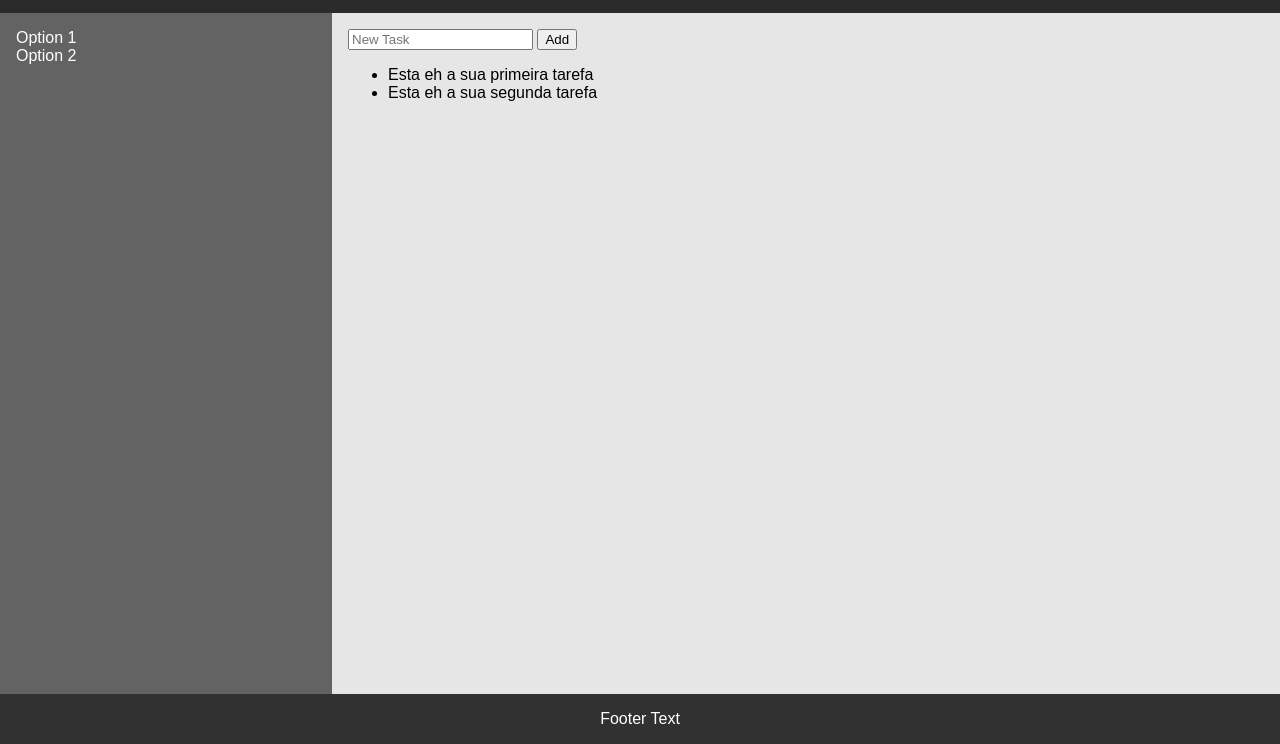
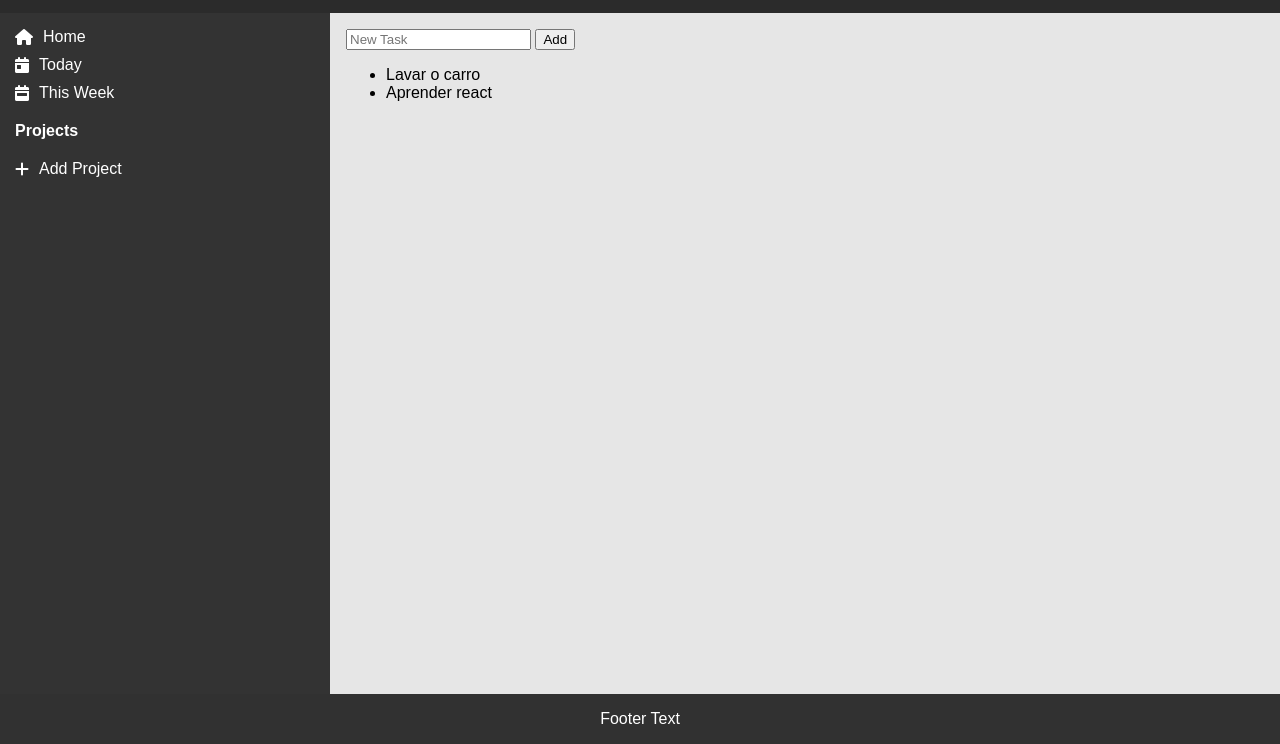
Before and after one commit to vinnicf/todo, a plain HTML site: page index.html in a window 1280 px wide. Shown: the part 56-800 px from the top of the page. Drawn offline with Linux system fonts and the light colour scheme.

Commit message:
Structure sidebar nav items. Create project constructor

```diff
--- a/index.html
+++ b/index.html
@@ -3,6 +3,7 @@
 <head>
   <title>Todo List</title>
     <link rel="stylesheet" href="src/style.css">
+    <link rel="stylesheet" href="https://cdnjs.cloudflare.com/ajax/libs/font-awesome/6.4.2/css/all.min.css" integrity="sha512-z3gLpd7yknf1YoNbCzqRKc4qyor8gaKU1qmn+CShxbuBusANI9QpRohGBreCFkKxLhei6S9CQXFEbbKuqLg0DA==" crossorigin="anonymous" referrerpolicy="no-referrer" />
 </head>
 <body>
   <div class="container">
@@ -11,11 +12,42 @@
     </div>
 
     <div class="content">
-      <div class="sidebar">
-        <!-- Sidebar content -->
-        <p>Option 1</p>
-        <p>Option 2</p>
-      </div>
+        <div class="sidebar">
+            <!-- Home Item -->
+            <div class="sidebar-item">
+              <i class="fas fa-home"></i>
+              <p>Home</p>
+            </div>
+
+            <!-- Today Item -->
+            <div class="sidebar-item">
+              <i class="fas fa-calendar-day"></i>
+              <p>Today</p>
+            </div>
+
+            <!-- Week Item -->
+            <div class="sidebar-item">
+              <i class="fas fa-calendar-week"></i>
+              <p>This Week</p>
+            </div>
+
+            <!-- Projects Title -->
+            <div class="sidebar-section-title">
+              <p>Projects</p>
+            </div>
+
+            <!-- Projects List -->
+            <div class="sidebar-projects">
+              <!-- Project items can be dynamically added here -->
+            </div>
+
+            <!-- Add Project Button -->
+            <div class="sidebar-item add-project">
+              <i class="fas fa-plus"></i>
+              <p>Add Project</p>
+            </div>
+          </div>
+
 
       <div class="main">
         <!-- Main content -->
--- a/src/index.js
+++ b/src/index.js
@@ -1,15 +1,32 @@
+
+
+
+class Project {
+    constructor(name) {
+        this.name = name;
+        this.id = new Date().getTime();
+    }
+
+}
+
+
 class Task {
-    constructor(text) {
+    constructor(title,text) {
+      this.title = title
       this.text = text;
+      this.projectId = projectId;
       this.id = new Date().getTime(); // unique ID
     }
   }
 
 
-  let tasks = [
-    { text: 'Esta eh a sua primeira tarefa', id: 1693435297401 },
-    { text: 'Esta eh a sua segunda tarefa', id: 1693435298401 }
+const projects = [new Project('Home'), new Project('Work')];
+
+let tasks = [
+    { title: 'Lavar o carro', text:'O carro esta bem sujo ne', projectId: projects[0].id, id: 1693435297401 },
+    { title: 'Aprender react', text:'Precisamos disso para evoluir na vida', projectId: projects[0].id, id: 1693435298401 }
   ];
+
 
 
 // Function to render tasks
@@ -17,7 +34,6 @@ const renderTasks = (taskArray) => {
     // Get the task list element
     const taskListElement = document.getElementById('taskList');
 
-    // Clear existing tasks from the list
     taskListElement.innerHTML = '';
 
     // Loop through each task in the array
@@ -26,7 +42,7 @@ const renderTasks = (taskArray) => {
       const listItemElement = document.createElement('li');
 
 
-      listItemElement.textContent = task.text;
+      listItemElement.textContent = task.title;
 
       // Append the list item to the task list
       taskListElement.appendChild(listItemElement);
@@ -50,13 +66,11 @@ document.addEventListener('DOMContentLoaded', () => {
         const taskText = taskInput.value;
 
         if (taskText) {
-            // Create a new Task object
+
             const newTask = new Task(taskText);
 
-            // Add the new Task object to the tasks array
             tasks.push(newTask);
 
-            // Re-render the task list
             renderTasks(tasks);
 
             taskInput.value = '';
--- a/src/style.css
+++ b/src/style.css
@@ -1,24 +1,24 @@
 
-/* Reset some default browser styles */
+
 body, h1, p {
   margin: 0;
   padding: 0;
   font-family: Arial, Helvetica, sans-serif;
 }
 
-/* Add a background color to the page */
+
 body {
   background: #f2f2f2;
 }
 
-/* Container holding our layout */
+
 .container {
   display: flex;
   flex-direction: column;
   min-height: 100vh; /* 100% of the viewport height */
 }
 
-/* Header */
+
 .header {
   background-color: #2b2b2b;
   color: white;
@@ -26,13 +26,13 @@ body {
   padding: 1em;
 }
 
-/* Flexbox container for main content */
+
 .content {
   flex: 1; /* takes up the remaining space */
   display: flex;
 }
 
-/* Sidebar */
+
 .sidebar {
   background-color: #636363;
   color: white;
@@ -40,17 +40,46 @@ body {
   padding: 1em;
 }
 
-/* Main content area */
+
 .main {
   flex: 1; /* takes up the remaining space */
   background-color: rgb(230, 230, 230);
   padding: 1em;
 }
 
-/* Footer */
+
 .footer {
   background-color: #313131;
   color: white;
   text-align: center;
   padding: 1em;
 }
+
+
+
+.sidebar {
+    width: 300px;
+    background-color: #333;
+    color: white;
+    padding: 15px;
+  }
+
+  .sidebar-item, .sidebar-section-title {
+    display: flex;
+    align-items: center;
+    margin-bottom: 10px;
+    cursor: pointer;
+  }
+
+  .sidebar-item i, .sidebar-section-title i {
+    margin-right: 10px;
+  }
+
+  .sidebar-section-title {
+    margin-top: 20px;
+    font-weight: bold;
+  }
+
+  .add-project {
+    margin-top: 20px;
+  }
```
